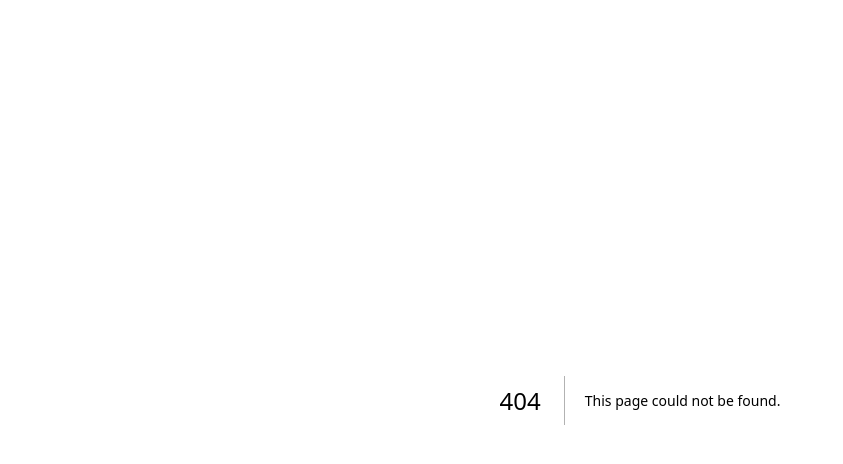
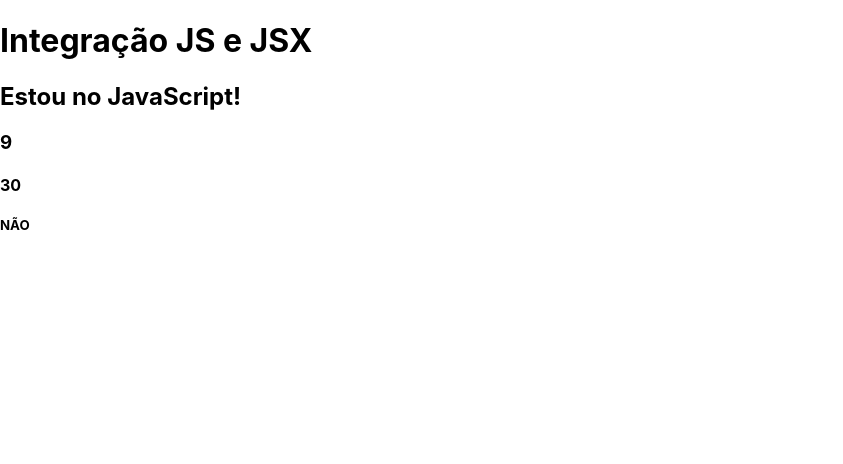
Before and after one commit to DiogoKenway/curso-nextjs, a Next.js app: page /basico/jsx4 in a window 1280 px wide. Before the commit this address had no page. Shown: the top 464 px of the page, without its empty margins (0-843 px from the left). Built offline with nearby package versions, Linux system fonts and the light colour scheme.

Commit message:
adding jsx4

```diff
--- /dev/null
+++ b/pages/basico/jsx4.jsx
@@ -0,0 +1,21 @@
+export default function Jsx4() {
+    const subtitulo = "Estou no JavaScript!"
+
+    function entre(valor, min, max) {
+        if (valor >= min && valor <= max) {
+            return "SIM"
+        } else {
+            return "NÃO"
+        }
+    }
+
+    return (
+        <div>
+            <h1>Integração JS e JSX</h1>
+            <h2>{subtitulo}</h2>
+            <h3>{3 * 3}</h3>
+            <h4>{Math.max(3, 30)}</h4>
+            <h5>{entre(1, 5, 10)}</h5>
+        </div>
+    )
+}
```
